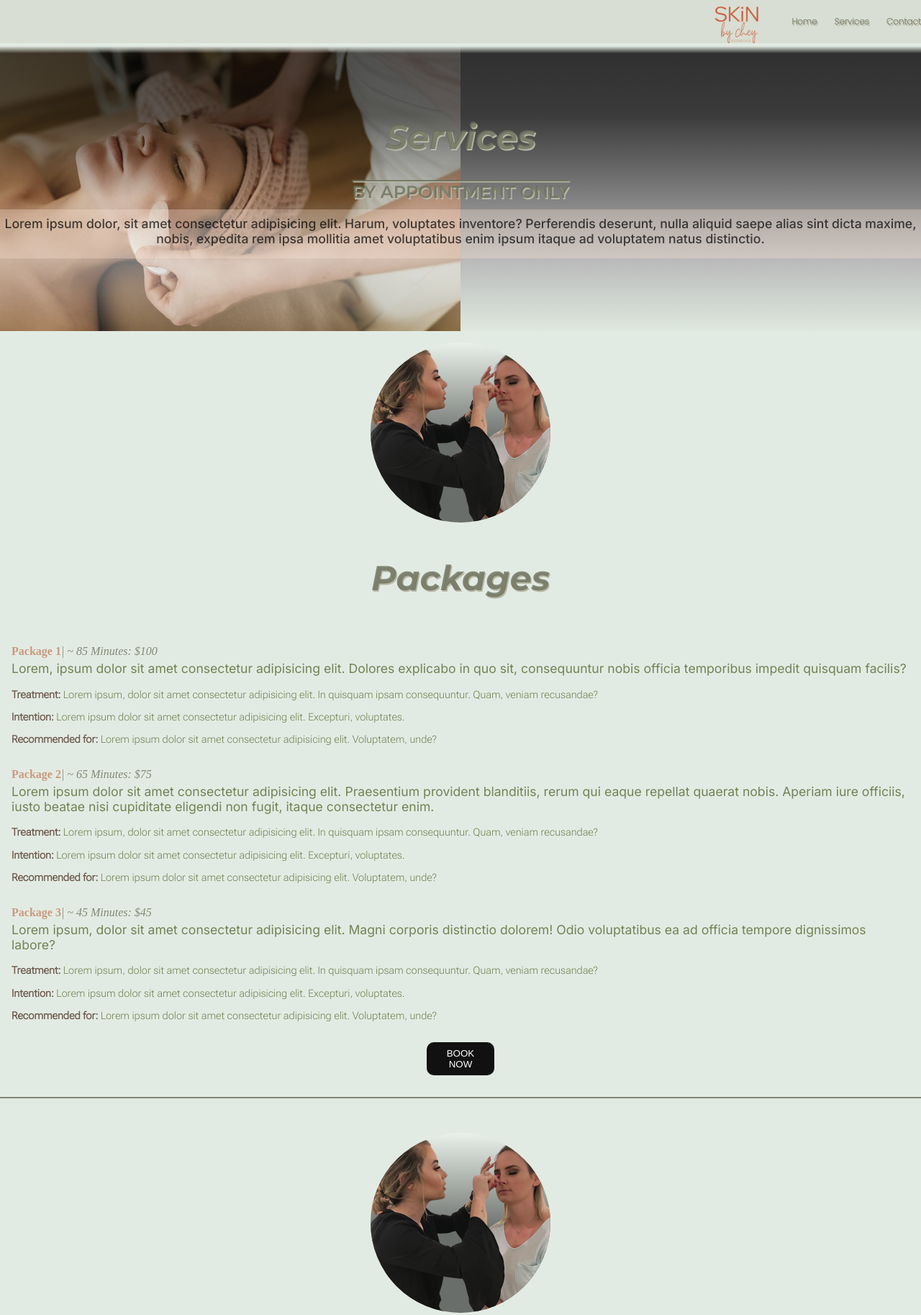
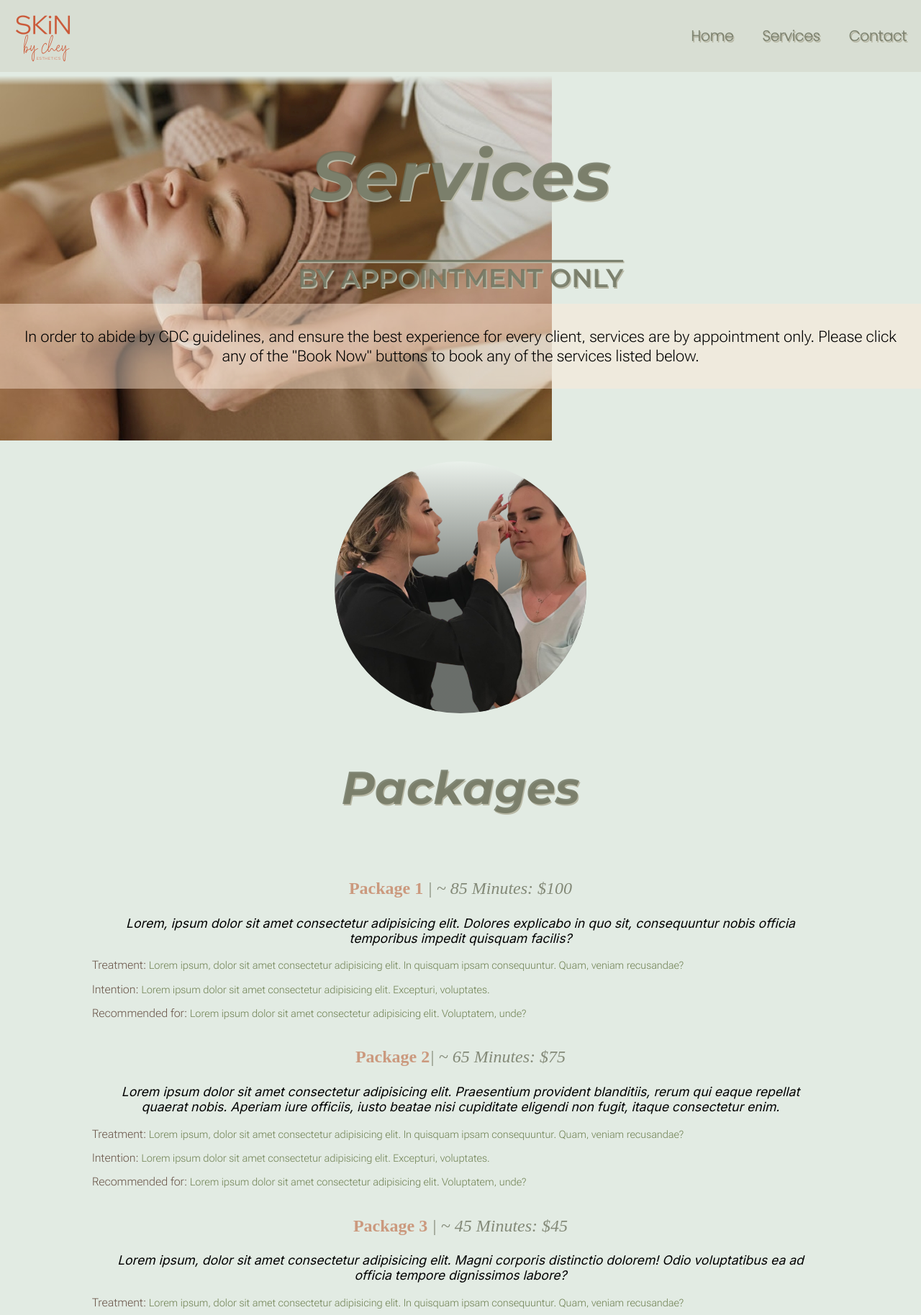
Before and after one commit to caleblopez96/Esthetics-Webpage, a plain HTML site: page chey website/pages/services.html in a window 1280 px wide. Shown: the top 1827 px of the page at 72% size. Drawn offline with Linux system fonts and the light colour scheme.

Commit message:
Add files via upload

```diff
--- a/chey website/pages/services.html
+++ b/chey website/pages/services.html
@@ -26,14 +26,14 @@
         <div class="containerOne">
             <h1>Services</h1>
             <h2>BY APPOINTMENT ONLY</h2>
-            <sub>Lorem ipsum dolor, sit amet consectetur adipisicing elit. Harum, voluptates inventore? Perferendis deserunt, nulla aliquid saepe alias sint dicta maxime, nobis, expedita rem ipsa mollitia amet voluptatibus enim ipsum itaque ad voluptatem natus distinctio.</sub>
+            <section>In order to abide by CDC guidelines, and ensure the best experience for every client, services are by appointment only. Please click any of the "Book Now" buttons to book any of the services listed below.</section>
         </div>
 
         <div class="wrapper">
             <div class="container">
                 <img class="picture" src="../images/A9D9B24C-4104-40AD-8F97-DED0EF405978-removebg-preview.png" alt="picture">
                 <h1>Packages</h1>
-                <h3>Package 1<i>| ~ 85 Minutes: $100</i></h3>
+                <h3>Package 1<i> | ~ 85 Minutes: $100</i></h3>
                 <sub>Lorem, ipsum dolor sit amet consectetur adipisicing elit. Dolores explicabo in quo sit, consequuntur nobis officia temporibus impedit quisquam facilis?</sub>
                 <p><b>Treatment: </b>Lorem ipsum, dolor sit amet consectetur adipisicing elit. In quisquam ipsam consequuntur. Quam, veniam recusandae?</p>
                 <p><b>Intention: </b>Lorem ipsum dolor sit amet consectetur adipisicing elit. Excepturi, voluptates.</p>
@@ -43,7 +43,7 @@
                 <p><b>Treatment: </b>Lorem ipsum, dolor sit amet consectetur adipisicing elit. In quisquam ipsam consequuntur. Quam, veniam recusandae?</p>
                 <p><b>Intention: </b>Lorem ipsum dolor sit amet consectetur adipisicing elit. Excepturi, voluptates.</p>
                 <p><b>Recommended for: </b>Lorem ipsum dolor sit amet consectetur adipisicing elit. Voluptatem, unde?</p>
-                <h3>Package 3<i>| ~ 45 Minutes: $45</i></h3>
+                <h3>Package 3<i> | ~ 45 Minutes: $45</i></h3>
                 <sub>Lorem ipsum, dolor sit amet consectetur adipisicing elit. Magni corporis distinctio dolorem! Odio voluptatibus ea ad officia tempore dignissimos labore?</sub>
                 <p><b>Treatment: </b>Lorem ipsum, dolor sit amet consectetur adipisicing elit. In quisquam ipsam consequuntur. Quam, veniam recusandae?</p>
                 <p><b>Intention: </b>Lorem ipsum dolor sit amet consectetur adipisicing elit. Excepturi, voluptates.</p>
@@ -52,39 +52,39 @@
             </div>
 
             <div class="container">
-                <img class="picture" src="../images/A9D9B24C-4104-40AD-8F97-DED0EF405978-removebg-preview.png" alt="picture">
+                <img class="picture" src="../images/Express Image Facial.JPG" alt="picture">
                 <h1>Facials</h1>
-                <h3>Facial 1<i>| ~ 85 Minutes: $100</i></h3>
-                <sub>Lorem, ipsum dolor sit amet consectetur adipisicing elit. Dolores explicabo in quo sit, consequuntur nobis officia temporibus impedit quisquam facilis?</sub>
+                <h3>Image Express Facial<i> | ~ 30 Minutes: $25</i></h3>
+                <sub>Facial includes cleansing, exfoliation, moisturizer and SPF</sub>
                 <p><b>Treatment: </b>Lorem ipsum, dolor sit amet consectetur adipisicing elit. In quisquam ipsam consequuntur. Quam, veniam recusandae?</p>
                 <p><b>Intention: </b>Lorem ipsum dolor sit amet consectetur adipisicing elit. Excepturi, voluptates.</p>
-                <p><b>Recommended for: </b>Lorem ipsum dolor sit amet consectetur adipisicing elit. Voluptatem, unde?</p>
-                <h3>Facial 2<i>| ~ 65 Minutes: $75</i></h3>
+                <p><b>Recommended for: </b>Women and men of all ages.</p>
+                <h3>Image Classic Facial<i> | ~ 60 Minutes: $45</i></h3>
                 <sub>Lorem ipsum dolor sit amet consectetur adipisicing elit. Praesentium provident blanditiis, rerum qui eaque repellat quaerat nobis. Aperiam iure officiis, iusto beatae nisi cupiditate eligendi non fugit, itaque consectetur enim.</sub>
-                <p><b>Treatment: </b>Lorem ipsum, dolor sit amet consectetur adipisicing elit. In quisquam ipsam consequuntur. Quam, veniam recusandae?</p>
+                <p><b>Treatment: </b>Steam, cleansing, exfoliation, masks, extractions, facial massage, and SPF.</p>
                 <p><b>Intention: </b>Lorem ipsum dolor sit amet consectetur adipisicing elit. Excepturi, voluptates.</p>
                 <p><b>Recommended for: </b>Lorem ipsum dolor sit amet consectetur adipisicing elit. Voluptatem, unde?</p>
-                <h3>Facial 3<i>| ~ 45 Minutes: $45</i></h3>
-                <sub>Lorem ipsum, dolor sit amet consectetur adipisicing elit. Magni corporis distinctio dolorem! Odio voluptatibus ea ad officia tempore dignissimos labore?</sub>
-                <p><b>Treatment: </b>Lorem ipsum, dolor sit amet consectetur adipisicing elit. In quisquam ipsam consequuntur. Quam, veniam recusandae?</p>
-                <p><b>Intention: </b>Lorem ipsum dolor sit amet consectetur adipisicing elit. Excepturi, voluptates.</p>
-                <p><b>Recommended for: </b>Lorem ipsum dolor sit amet consectetur adipisicing elit. Voluptatem, unde?</p>
+                <h3>Vitamin C Infusion Facial<i> | ~ 45 Minutes: $45</i></h3>
+                <sub>Vitamin C focused series of treatments meant to help the skin recover from the effects of heat, the sun and humidity.</sub>
+                <p><b>Treatment:</b> Cleanse, exfoliate, hydrate, moisturize and facial extractions using products exclusively sourced from our Image Vital C<sup>®</sup> line.</p>
+                <p><b>Intention: </b> Rehydrate, rejouvenate and brighten and the skin from effects of the sun, heat and humidity.</p>
+                <p><b>Recommended for: </b>Women and men of all ages looking for intense brightening and moisturizing.</p>
                 <button class="bookbutton">BOOK NOW</button>
             </div>
 
             <div class="container">
                 <img class="picture" src="../images/A9D9B24C-4104-40AD-8F97-DED0EF405978-removebg-preview.png" alt="picture">
                 <h1>Peels</h1>
-                <h3>Peel 1<i>| ~ 85 Minutes: $100</i></h3>
+                <h3>Peel 1<i> | ~ 85 Minutes: $100</i></h3>
                 <sub>Lorem, ipsum dolor sit amet consectetur adipisicing elit. Dolores explicabo in quo sit, consequuntur nobis officia temporibus impedit quisquam facilis?</sub>                <p><b>Treatment: </b>Lorem ipsum, dolor sit amet consectetur adipisicing elit. In quisquam ipsam consequuntur. Quam, veniam recusandae?</p>
                 <p><b>Intention: </b>Lorem ipsum dolor sit amet consectetur adipisicing elit. Excepturi, voluptates.</p>
                 <p><b>Recommended for: </b>Lorem ipsum dolor sit amet consectetur adipisicing elit. Voluptatem, unde?</p>
-                <h3>Peel 2<i>| ~ 65 Minutes: $75</i></h3>
+                <h3>Peel 2<i> | ~ 65 Minutes: $75</i></h3>
                 <sub>Lorem ipsum dolor sit amet consectetur adipisicing elit. Praesentium provident blanditiis, rerum qui eaque repellat quaerat nobis. Aperiam iure officiis, iusto beatae nisi cupiditate eligendi non fugit, itaque consectetur enim.</sub>
                 <p><b>Treatment: </b>Lorem ipsum, dolor sit amet consectetur adipisicing elit. In quisquam ipsam consequuntur. Quam, veniam recusandae?</p>
                 <p><b>Intention: </b>Lorem ipsum dolor sit amet consectetur adipisicing elit. Excepturi, voluptates.</p>
                 <p><b>Recommended for: </b>Lorem ipsum dolor sit amet consectetur adipisicing elit. Voluptatem, unde?</p>
-                <h3>Peel 3<i>| ~ 45 Minutes: $45</i></h3>
+                <h3>Peel 3<i> | ~ 45 Minutes: $45</i></h3>
                 <sub>Lorem ipsum, dolor sit amet consectetur adipisicing elit. Magni corporis distinctio dolorem! Odio voluptatibus ea ad officia tempore dignissimos labore?</sub>
                 <p><b>Treatment: </b>Lorem ipsum, dolor sit amet consectetur adipisicing elit. In quisquam ipsam consequuntur. Quam, veniam recusandae?</p>
                 <p><b>Intention: </b>Lorem ipsum dolor sit amet consectetur adipisicing elit. Excepturi, voluptates.</p>
@@ -95,17 +95,17 @@
             <div class="container">
                 <img class="picture" src="../images/A9D9B24C-4104-40AD-8F97-DED0EF405978-removebg-preview.png" alt="picture">
                 <h1>Waxing</h1>
-                <h3>Wax 1<i>| ~ 85 Minutes: $100</i></h3>
+                <h3>Wax 1<i> | ~ 85 Minutes: $100</i></h3>
                 <sub>Lorem, ipsum dolor sit amet consectetur adipisicing elit. Dolores explicabo in quo sit, consequuntur nobis officia temporibus impedit quisquam facilis?</sub>
                 <p><b>Treatment: </b>Lorem ipsum, dolor sit amet consectetur adipisicing elit. In quisquam ipsam consequuntur. Quam, veniam recusandae?</p>
                 <p><b>Intention: </b>Lorem ipsum dolor sit amet consectetur adipisicing elit. Excepturi, voluptates.</p>
                 <p><b>Recommended for: </b>Lorem ipsum dolor sit amet consectetur adipisicing elit. Voluptatem, unde?</p>
-                <h3>Wax 2<i>| ~ 65 Minutes: $75</i></h3>
+                <h3>Wax 2<i> | ~ 65 Minutes: $75</i></h3>
                 <sub>Lorem ipsum dolor sit amet consectetur adipisicing elit. Praesentium provident blanditiis, rerum qui eaque repellat quaerat nobis. Aperiam iure officiis, iusto beatae nisi cupiditate eligendi non fugit, itaque consectetur enim.</sub>
                 <p><b>Treatment: </b>Lorem ipsum, dolor sit amet consectetur adipisicing elit. In quisquam ipsam consequuntur. Quam, veniam recusandae?</p>
                 <p><b>Intention: </b>Lorem ipsum dolor sit amet consectetur adipisicing elit. Excepturi, voluptates.</p>
                 <p><b>Recommended for: </b>Lorem ipsum dolor sit amet consectetur adipisicing elit. Voluptatem, unde?</p>
-                <h3>Wax 3<i>| ~ 45 Minutes: $45</i></h3>
+                <h3>Wax 3<i> | ~ 45 Minutes: $45</i></h3>
                 <sub>Lorem ipsum, dolor sit amet consectetur adipisicing elit. Magni corporis distinctio dolorem! Odio voluptatibus ea ad officia tempore dignissimos labore?</sub>
                 <p><b>Treatment: </b>Lorem ipsum, dolor sit amet consectetur adipisicing elit. In quisquam ipsam consequuntur. Quam, veniam recusandae?</p>
                 <p><b>Intention: </b>Lorem ipsum dolor sit amet consectetur adipisicing elit. Excepturi, voluptates.</p>
@@ -116,17 +116,17 @@
             <div class="container">
                 <img class="picture" src="../images/A9D9B24C-4104-40AD-8F97-DED0EF405978-removebg-preview.png" alt="picture">
                 <h1>Lashes</h1>
-                <h3>Lash 1<i>| ~ 85 Minutes: $100</i></h3>
+                <h3>Lash 1<i> | ~ 85 Minutes: $100</i></h3>
                 <sub>Lorem, ipsum dolor sit amet consectetur adipisicing elit. Dolores explicabo in quo sit, consequuntur nobis officia temporibus impedit quisquam facilis?</sub>
                 <p><b>Treatment: </b>Lorem ipsum, dolor sit amet consectetur adipisicing elit. In quisquam ipsam consequuntur. Quam, veniam recusandae?</p>
                 <p><b>Intention: </b>Lorem ipsum dolor sit amet consectetur adipisicing elit. Excepturi, voluptates.</p>
                 <p><b>Recommended for: </b>Lorem ipsum dolor sit amet consectetur adipisicing elit. Voluptatem, unde?</p>
-                <h3>Lash 2<i>| ~ 65 Minutes: $75</i></h3>
+                <h3>Lash 2<i> | ~ 65 Minutes: $75</i></h3>
                 <sub>Lorem ipsum dolor sit amet consectetur adipisicing elit. Praesentium provident blanditiis, rerum qui eaque repellat quaerat nobis. Aperiam iure officiis, iusto beatae nisi cupiditate eligendi non fugit, itaque consectetur enim.</sub>
                 <p><b>Treatment: </b>Lorem ipsum, dolor sit amet consectetur adipisicing elit. In quisquam ipsam consequuntur. Quam, veniam recusandae?</p>
                 <p><b>Intention: </b>Lorem ipsum dolor sit amet consectetur adipisicing elit. Excepturi, voluptates.</p>
                 <p><b>Recommended for: </b>Lorem ipsum dolor sit amet consectetur adipisicing elit. Voluptatem, unde?</p>
-                <h3>Lash 3<i>| ~ 45 Minutes: $45</i></h3>
+                <h3>Lash 3<i> | ~ 45 Minutes: $45</i></h3>
                 <sub>Lorem ipsum, dolor sit amet consectetur adipisicing elit. Magni corporis distinctio dolorem! Odio voluptatibus ea ad officia tempore dignissimos labore?</sub>
                 <p><b>Treatment: </b>Lorem ipsum, dolor sit amet consectetur adipisicing elit. In quisquam ipsam consequuntur. Quam, veniam recusandae?</p>
                 <p><b>Intention: </b>Lorem ipsum dolor sit amet consectetur adipisicing elit. Excepturi, voluptates.</p>
@@ -137,11 +137,11 @@
             <div class="container">
                 <img class="picture" src="../images/A9D9B24C-4104-40AD-8F97-DED0EF405978-removebg-preview.png" alt="picture">
                 <h1>Other</h1>
-                <h3>Other 1<i>| ~ 85 Minutes: $100</i></h3>
+                <h3>Other 1<i> | ~ 85 Minutes: $100</i></h3>
                 <sub>Lorem, ipsum dolor sit amet consectetur adipisicing elit. Dolores explicabo in quo sit, consequuntur nobis officia temporibus impedit quisquam facilis?</sub>
-                <h3>Other 2<i>| ~ 65 Minutes: $75</i></h3>
+                <h3>Other 2<i> | ~ 65 Minutes: $75</i></h3>
                 <sub>Lorem ipsum dolor sit amet consectetur adipisicing elit. Praesentium provident blanditiis, rerum qui eaque repellat quaerat nobis. Aperiam iure officiis, iusto beatae nisi cupiditate eligendi non fugit, itaque consectetur enim.</sub>
-                <h3>Other 3<i>| ~ 45 Minutes: $45</i></h3>
+                <h3>Other 3<i> | ~ 45 Minutes: $45</i></h3>
                 <sub>Lorem ipsum, dolor sit amet consectetur adipisicing elit. Magni corporis distinctio dolorem! Odio voluptatibus ea ad officia tempore dignissimos labore?</sub>
                 <button class="bookbutton">BOOK NOW</button>
             </div>
@@ -149,7 +149,7 @@
 
         <footer>
             <div class="containerFooter">
-                <a href=""><img class="socialMediaIcon"src="/images/5282544_camera_instagram_social media_social network_instagram logo_icon.svg" alt=""></a>
+                <a href="https://www.instagram.com/skinby_chey/?hl=en"><img class="socialMediaIcon"src="/images/5282544_camera_instagram_social media_social network_instagram logo_icon.svg" alt=""></a>
                 <a href=""><img class="socialMediaIcon"src="/images/5282541_fb_social media_facebook_facebook logo_social network_icon.svg" alt=""></a>
                 <a href=""><img class="socialMediaIcon"src="/images/5282542_linkedin_network_social network_linkedin logo_icon.svg" alt=""></a>
             </div>
--- a/chey website/styles/services.css
+++ b/chey website/styles/services.css
@@ -1,4 +1,5 @@
 :root {
+    --background-color: #cbdbcd8c;
     --font-primary-clr: rgba(107, 112, 92, 80%);
     --font-secondary-clr: rgba(104, 104, 104, 80%);
     --font-accent-clr: #ffe8d6;
@@ -56,9 +57,19 @@ body {
     cursor: pointer;
 }
 
+.link:last-child { /* moved this from the 500 media query too*/
+    margin-right: 1em;
+}
+
 .logo {
     height: 100px;
     width: 100px;
+    padding-top: .5em;
+    padding-bottom: .75em;
+}
+
+.logo:first-child { /*moved this from the 500px media query*/
+    margin-right: auto;
 }
 
 a:visited {
@@ -87,14 +98,6 @@ a {
     mask: linear-gradient(#0000 1%,#000 3.5%);
 }
 
-.containerOne sub {
-    color: rgba(0, 0, 0, 70%);
-    font-weight: 500;
-    text-shadow: #000;
-    background-color: rgba(255, 232, 214, 30%);
-    padding-top: .5em;
-}
-
 /* main content styles */
 
 .wrapper {
@@ -109,7 +112,7 @@ a {
     display: flex;
     flex-direction: column;
     flex-wrap: nowrap;
-    border-bottom: 2px solid var(--font-primary-clr);
+    border-bottom: 5px solid var(--font-primary-clr);
     padding: 1em;
     width: auto;
 }
@@ -155,14 +158,28 @@ h3 {
     padding-top: 1em;
     padding-bottom: .25em;
     font-size: 1em;
+    text-align: center; /* delete this*/
+}
+
+section {
+    font-family: var(--font-family-body);
+    font-size: .9em;
+    padding: 1.5em 1em;
+    line-height: 1.25em;
+    font-weight: 400;
+    text-shadow: #000;
+    background-color: rgba(255, 232, 214, 45%);
 }
 
 sub {
     font-family: var(--font-family-subbody);
     padding-bottom: 1em;
-    color: var(--font-tertiary-clr);
+    color: #000;
     font-weight: 400;
-    font-size: 1.1em;
+    font-size: .8em;
+    padding: 1em .5em;
+    text-align: center;
+    font-style: italic; /* delete this */
 }
 
 p {
@@ -170,13 +187,14 @@ p {
     padding-bottom: 1em;
     color: var(--font-tertiary-clr);
     font-weight: 300;
-    font-size: .9em;
+    font-size: .85em;
 }
 
 b {
-    font-weight: 600;
+    font-weight: 550;
     font-size: 1em;
     color: var(--font-boldtext-clr);
+
 }
 
 i {
@@ -184,9 +202,14 @@ i {
     color: var(--font-primary-clr);
 }
 
+sup {
+    font-size: .5em;
+}
+
 .bookbutton {
     justify-content: center;
     align-self: center;
+    height: 3.5em;
     width: 7em;
     margin: 1em 0;
     padding: 0.6em 2em;
@@ -202,13 +225,12 @@ i {
     -webkit-user-select: none;
     touch-action: manipulation;
     text-decoration: none;
-    height: 3.5em;
     font-weight: 400;
 }
 
 .bookbutton:hover {
     color: black;
-    background: #fff;
+    background: var(--background-color);
     cursor: pointer;
 }
 
@@ -232,14 +254,57 @@ footer {
 
 /*----------media queries start here----------*/
 
-/*small device media queries (built mobile first, not much here)*/
+/*medium device media queries (built mobile first, not much here)*/
+@media screen and (min-width: 637px) {
+.topNav {
+    font-size: 1.25em;
+}
 
-@media screen and (max-width: 500px) {
-.logo:first-child {
-    margin-right: auto;
-    }
+.logo {
+    height: 125px;
+    width: 125px;
+}
 
-.link:last-child {
-    margin-right: 1.5em;
+.picture {
+    height: 350px;
+}
+
+.container {
+    margin: 0 auto;
+    width: 80%;
+}
+
+.containerOne {
+    background-image: url(/images/pexels-arina-krasnikova-6663574\ -\ Copy.jpg);
+    font-size: 1.5em;
+    height: 525px;
+}
+
+h1 {
+    font-size: 4em;
+}
+
+h3 {
+    font-size: 1.5em;
+}
+
+sub {
+    font-size: 1.1em;
+}
+
+p {
+    font-size: .9em;
+}
+
+b {
+    font-size: 1.1em;
+}
+
+.bookbutton {
+    font-size: 1em;
 }
 }
+
+/* find out and fix why its funky inbetween media queries*/
+
+/* i cenered the h3 and sub with text-align : center; but dont know if I like it. I changed the font color of the shit in the body. That I kinda like.*/
--- a/chey website/styles/styles.css
+++ b/chey website/styles/styles.css
@@ -1,5 +1,6 @@
 * {
     padding: 0;
+    margin: 0;
 }
 
 html {
@@ -47,6 +48,12 @@ body {
     width: 100px;
 }
 
+
+.logo:first-child { /*moved this from the 500px media query*/
+    margin-right: auto;
+    margin-left: .25em;
+}
+
 .container {
     display: grid;
     grid-template-columns: 1fr;
@@ -76,6 +83,8 @@ h1 {
     font-size: 2em;
     font-style: italic;
     text-shadow: 1.5px 1.5px #b7b7a4;
+    padding-top: 1em;
+    padding-bottom: 1em;
 }
 
 
@@ -85,6 +94,9 @@ section {
     margin-bottom: 2em;
     font-weight: 700;
     color: rgba(104, 104, 104, 80%);
+    padding-right: .5em;
+    padding-left: .5em;
+
 }
 
 .buttonwrapper {
@@ -207,15 +219,17 @@ a {
     display: none;
 }
 
-.logo:first-child {
-    margin-right: auto;
-    margin-left: .5em;
-}
-
 .link:last-child {
     margin-right: 1.5em;
 }
+
+.logo:first-child { /*moved this from the 500px media query*/
+    margin-right: auto;
+    margin-left: .25em;
 }
+}
+
+
 
 /*medium device media queries*/
 
```
Also changed, not shown: chey website/images/Express Image Facial.JPG (added), chey website/images/pexels-arina-krasnikova-6663574 - Copy.jpg (added).
